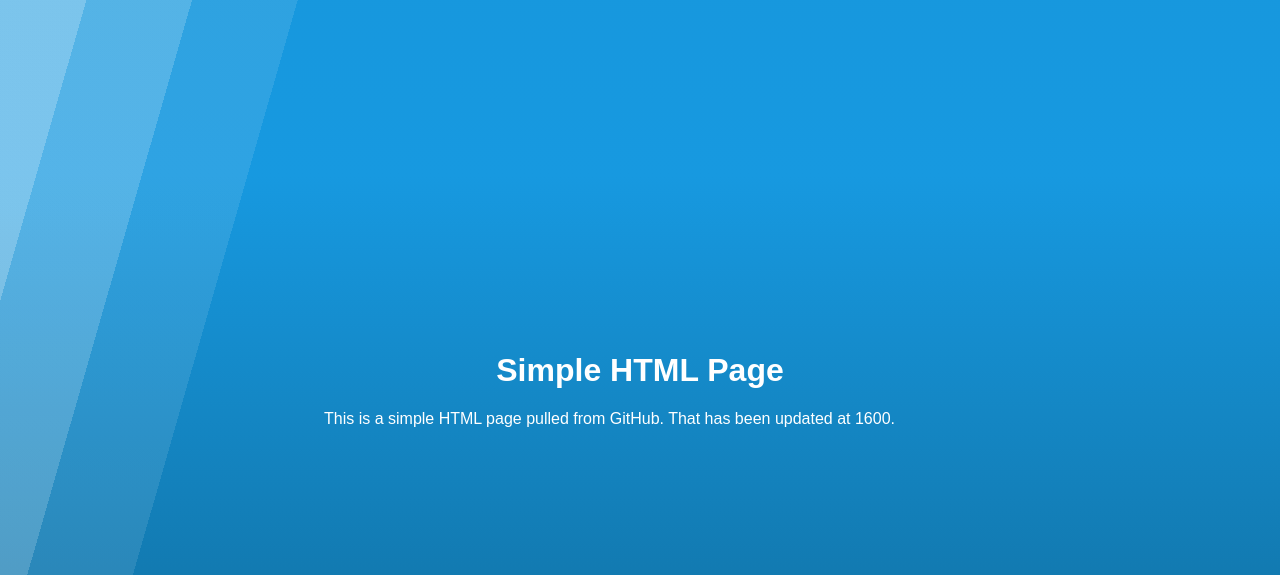
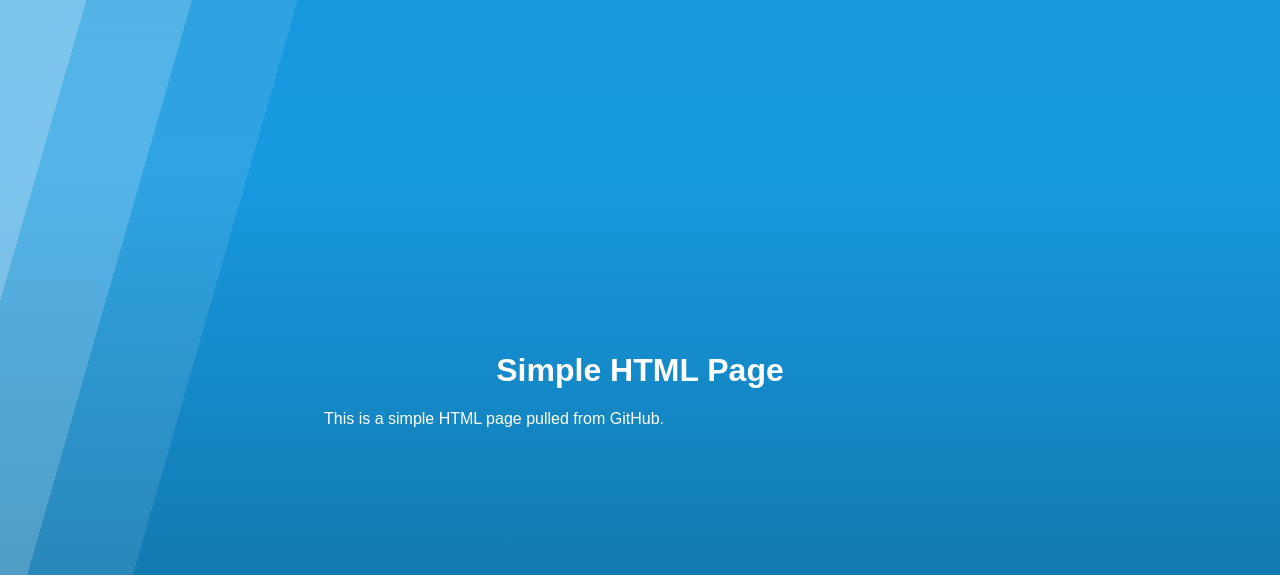
Before and after one commit to dudick123/docker-nginx, a plain HTML site: page index.html in a window 1280 px wide. Shown: the part 225-800 px from the top of the page. Drawn offline with Linux system fonts and the light colour scheme.

Commit message:
Update index.html

```diff
--- a/index.html
+++ b/index.html
@@ -32,7 +32,7 @@
 
                 <p>
 
-                This is a simple HTML page pulled from GitHub. That has been updated at 1600.
+                This is a simple HTML page pulled from GitHub.
 
                 <p>
 
```
